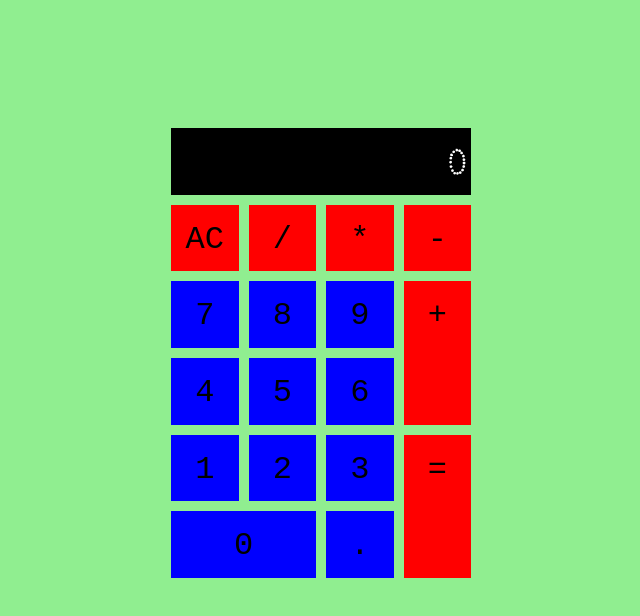
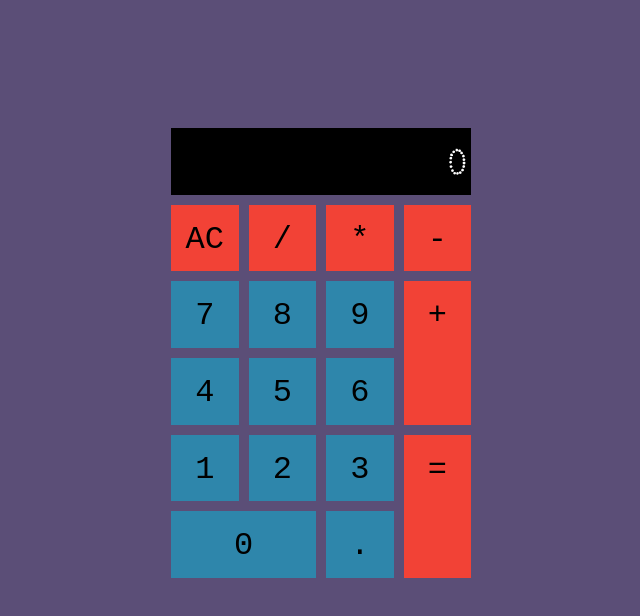
Before and after one commit to costik2020/0028-react-calculator, a React (Create React App) app: page / in a window 1280 px wide. Shown: the top 616 px of the page, without its empty margins (319-959 px from the left). Built offline with nearby package versions, Linux system fonts and the light colour scheme.

Commit message:
Added neon effect to the buttons

```diff
--- a/src/css/main.css
+++ b/src/css/main.css
@@ -14,14 +14,15 @@
   font-weight: normal;
   font-style: normal;
 }
+/*Palete*/
 body {
   margin: 0;
   background-color: gray;
-  background-color: lightgreen;
+  background-color: #5B4E77;
 }
 
 .app {
-  background-color: lightgreen;
+  background-color: #5B4E77;
   display: flex;
   justify-content: center;
 }
@@ -39,8 +40,8 @@ body {
 #bothDisplays {
   grid-column: 1/5;
   grid-row: 1/2;
-  background-color: black;
-  color: white;
+  background-color: #000000;
+  color: #ffffff;
 }
 
 #bothDisplays #display {
@@ -56,37 +57,37 @@ body {
 #clear {
   grid-column: 1/2;
   grid-row: 2/3;
-  background-color: red;
+  background-color: #F24236;
 }
 
 #divide {
   grid-column: 2/3;
   grid-row: 2/3;
-  background-color: red;
+  background-color: #F24236;
 }
 
 #multiply {
   grid-column: 3/4;
   grid-row: 2/3;
-  background-color: red;
+  background-color: #F24236;
 }
 
 #subtract {
   grid-column: 4/5;
   grid-row: 2/3;
-  background-color: red;
+  background-color: #F24236;
 }
 
 #add {
   grid-column: 4/5;
   grid-row: 3/5;
-  background-color: red;
+  background-color: #F24236;
 }
 
 #equals {
   grid-column: 4/5;
   grid-row: 5/7;
-  background-color: red;
+  background-color: #F24236;
 }
 
 /*Style the number keys*/
@@ -108,12 +109,14 @@ body {
 #four, #five, #six,
 #seven, #eight, #nine,
 #zero, #decimal {
-  background: blue;
+  background: #2E86AB;
 }
 
 /*Click effects*/
 #bothDisplays ~ div:hover {
-  background: yellow;
+  background: #F5F749;
+  border-color: #F5F749;
+  box-shadow: 0 0 7px #F5F749, 0 0 10px #F5F749, 0 0 21px #F5F749, 0 0 42px #F5F749, 0 0 82px #F5F749, 0 0 92px #F5F749, 0 0 102px #F5F749, 0 0 151px #F5F749;
 }
 
 #bothDisplays ~ div:active {
--- a/src/sass/main.sass
+++ b/src/sass/main.sass
@@ -15,17 +15,32 @@
     font-weight: normal
     font-style: normal
 
+/*Palete*/
+
+$app-bg: #5B4E77
+$display-bg: #000000
+$display-fg: #ffffff
+$number-buttons:#2E86AB
+$operator-buttons: #F24236
+$hover-buttons: #F5F749
+$active-buttons: white
+$neon-color: $hover-buttons
+// #F6F5AE
+
+
+
+
 
 
 
 body
   margin: 0
   background-color: gray
-  background-color: lightgreen
+  background-color: $app-bg
 
 .app
   // border: 2px solid red
-  background-color: lightgreen
+  background-color: $app-bg
   display: flex
   justify-content: center
 
@@ -47,8 +62,8 @@ body
 #bothDisplays
   grid-column: 1 / 5
   grid-row: 1 / 2
-  background-color: black
-  color: white
+  background-color: $display-bg
+  color: $display-fg
 
 #bothDisplays #display
   // border: 2px solid blue
@@ -67,35 +82,35 @@ body
 #clear
   grid-column: 1 / 2
   grid-row: 2 / 3
-  background-color: red
+  background-color: $operator-buttons
 
 
 
 #divide
   grid-column: 2 / 3
   grid-row: 2 / 3
-  background-color: red
+  background-color: $operator-buttons
 
 
 
 #multiply
   grid-column: 3 / 4
   grid-row: 2 / 3
-  background-color: red
+  background-color: $operator-buttons
 
 
 
 #subtract
   grid-column: 4 / 5
   grid-row: 2 / 3
-  background-color: red
+  background-color: $operator-buttons
 
 
 
 #add
   grid-column: 4 / 5
   grid-row: 3 / 5
-  background-color: red
+  background-color: $operator-buttons
 
 
 
@@ -104,7 +119,7 @@ body
 #equals
   grid-column: 4 / 5
   grid-row: 5 / 7
-  background-color: red
+  background-color: $operator-buttons
 
 
 
@@ -130,7 +145,7 @@ body
 #four, #five, #six,
 #seven, #eight, #nine,
 #zero, #decimal
-  background: blue
+  background: $number-buttons
 
 
 
@@ -139,11 +154,18 @@ body
 
 /*Click effects*/
 #bothDisplays ~ div:hover
-  background: yellow
+  background: $hover-buttons
+  border-color:$neon-color
+  box-shadow: 0 0 7px $neon-color,   0 0 10px $neon-color, 0 0 21px $neon-color, 0 0 42px $neon-color, 0 0 82px $neon-color, 0 0 92px $neon-color, 0 0 102px $neon-color, 0 0 151px $neon-color
+
+
+
+
+
 
 
 #bothDisplays ~ div:active
-  background: white
+  background: $active-buttons
 
 
 #bothDisplays ~ div:active
```
Also changed, not shown: 1 other file (tests, documents, lock files or other folders).
